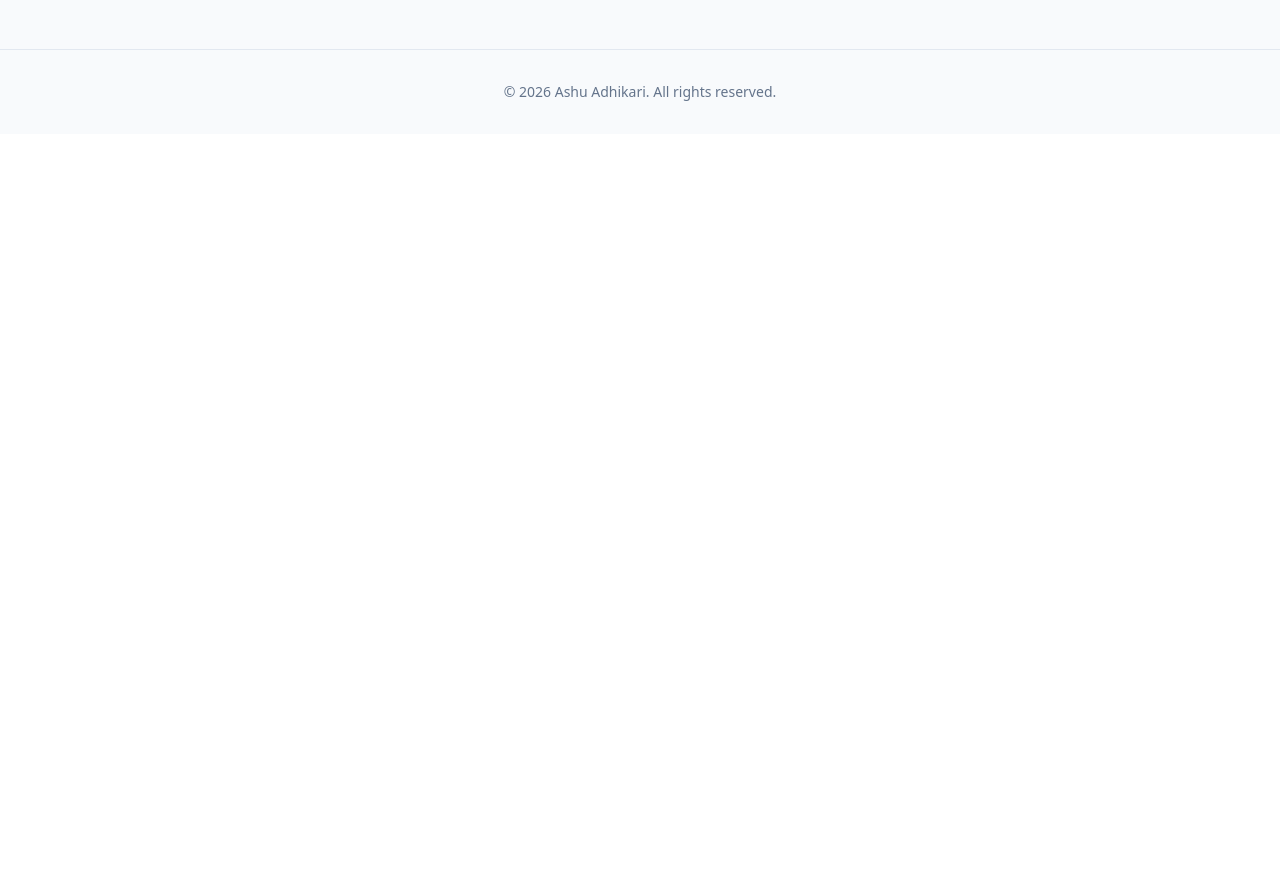
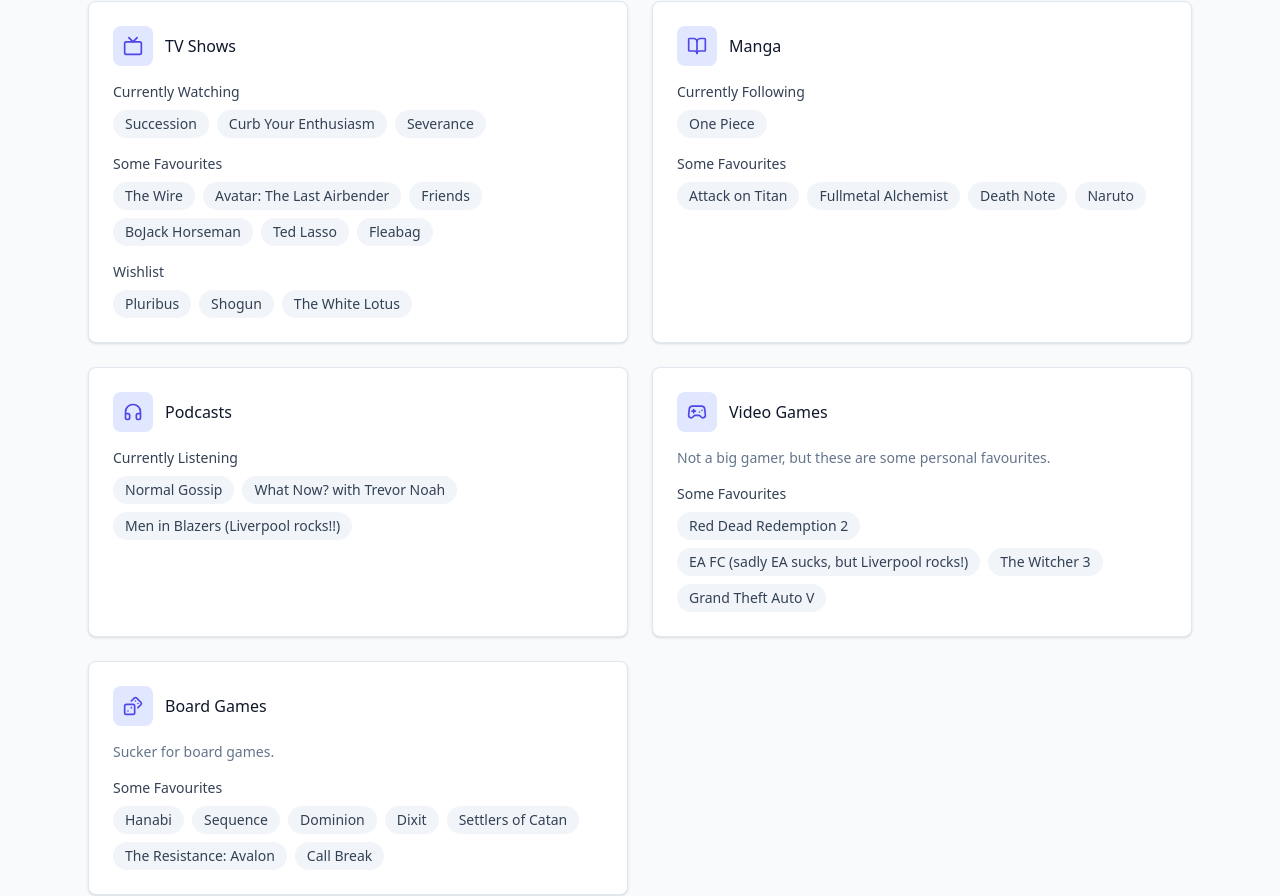
Before and after one commit to ashuadh7/ashuadh7.github.io, a React (Vite) app: page /personal-orbit in a window 1280 px wide. Shown: the part 1386-2282 px from the top of the page. Before the commit the page ends 1520 px from the top, so only its background shows below. Built offline with nearby package versions, Linux system fonts and the light colour scheme.

Commit message:
Finalize changes to Personal orbit

```diff
--- a/src/data/personalOrbit.ts
+++ b/src/data/personalOrbit.ts
@@ -254,3 +254,114 @@
 export const getBookCount = (category: 'completed' | 'reading' | 'wishlist'): number => {
   return booksData.filter(book => book.category === category).length;
 };
+
+export interface OrbitCollectionGroup {
+    id: string;
+    label: string;
+    items: string[];
+}
+
+export interface OrbitCollection {
+    id: 'podcasts' | 'tv-shows' | 'manga' | 'video-games' | 'board-games';
+    title: string;
+    note?: string;
+    groups: OrbitCollectionGroup[];
+}
+
+export const audioVisualData: OrbitCollection[] = [
+
+    {
+        id: 'tv-shows',
+        title: 'TV Shows',
+        groups: [
+            {
+                id: 'currently-watching',
+                label: 'Currently Watching',
+                items: ['Succession', 'Curb Your Enthusiasm', 'Severance']
+            },
+            {
+                id: 'favourites',
+                label: 'Some Favourites',
+                items: [
+                    'The Wire',
+                    'Avatar: The Last Airbender',
+                    'Friends',
+                    'BoJack Horseman',
+                    'Ted Lasso',
+                    'Fleabag'
+                ]
+            },
+
+            {
+                id: 'wishlist',
+                label: 'Wishlist',
+                items: ['Pluribus', 'Shogun', 'The White Lotus']
+            }
+        ]
+    },
+    {
+        id: 'manga',
+        title: 'Manga',
+        groups: [
+            {
+                id: 'currently-following',
+                label: 'Currently Following',
+                items: ['One Piece']
+            },
+            {
+                id: 'favourites',
+                label: 'Some Favourites',
+                items: ['Attack on Titan', 'Fullmetal Alchemist', 'Death Note', 'Naruto']
+            },
+
+        ]
+    },
+    {
+        id: 'podcasts',
+        title: 'Podcasts',
+        groups: [
+            {
+                id: 'currently-listening',
+                label: 'Currently Listening',
+                items: ['Normal Gossip', 'What Now? with Trevor Noah', 'Men in Blazers (Liverpool rocks!!)']
+            }
+        ]
+    },
+    {
+        id: 'video-games',
+        title: 'Video Games',
+        note: 'Not a big gamer, but these are some personal favourites.',
+        groups: [
+            {
+                id: 'favourites',
+                label: 'Some Favourites',
+                items: [
+                    'Red Dead Redemption 2',
+                    'EA FC (sadly EA sucks, but Liverpool rocks!)',
+                    'The Witcher 3',
+                    'Grand Theft Auto V'
+                ]
+            }
+        ]
+    },
+    {
+        id: 'board-games',
+        title: 'Board Games',
+        note: 'Sucker for board games.',
+        groups: [
+            {
+                id: 'favourites',
+                label: 'Some Favourites',
+                items: [
+                    'Hanabi',
+                    'Sequence',
+                    'Dominion',
+                    'Dixit',
+                    'Settlers of Catan',
+                    'The Resistance: Avalon',
+                    'Call Break'
+                ]
+            }
+        ]
+    }
+];
--- a/src/pages/PersonalOrbit.tsx
+++ b/src/pages/PersonalOrbit.tsx
@@ -1,6 +1,17 @@
-import { Code2, BookMarked, ExternalLink, Star } from "lucide-react";
+import {
+  Code2,
+  BookMarked,
+  ExternalLink,
+  Star,
+  Headphones,
+  Tv,
+  BookOpen,
+  Gamepad2,
+  Dices,
+  Radio,
+} from "lucide-react";
 import { useNavigate } from "react-router-dom";
-import { selectedWorksData, getBookCount } from "@/data/personalOrbit";
+import { selectedWorksData, getBookCount, audioVisualData } from "@/data/personalOrbit";
 import React from "react";
 import { Footer } from "@/components/Footer";
 
@@ -33,6 +44,14 @@
     route: "wishlist",
   },
 ];
+
+const mediaCategoryIcons = {
+  podcasts: Headphones,
+  "tv-shows": Tv,
+  manga: BookOpen,
+  "video-games": Gamepad2,
+  "board-games": Dices,
+} as const;
 
 export function PersonalOrbit() {
   const navigate = useNavigate();
@@ -135,6 +154,54 @@
             ))}
           </div>
         </section>
+
+        {/* Audio & Visual Section */}
+        <section className="mb-12 sm:mb-16">
+          <div className="flex items-center gap-3 mb-6">
+            <Radio className="w-6 h-6 text-accent" />
+            <h2 className="text-primary">Audio &amp; Visual</h2>
+          </div>
+          <div className="grid grid-cols-1 lg:grid-cols-2 gap-4 sm:gap-6">
+            {audioVisualData.map((collection) => {
+              const CollectionIcon = mediaCategoryIcons[collection.id];
+              return (
+                <div
+                  key={collection.id}
+                  className="bg-surface rounded-lg p-4 sm:p-6 shadow-sm border border-default"
+                >
+                  <div className="flex items-center gap-3 mb-4">
+                    <div className="w-10 h-10 bg-accent-soft rounded-lg flex items-center justify-center flex-shrink-0">
+                      <CollectionIcon className="w-5 h-5 text-accent" />
+                    </div>
+                    <h3 className="text-primary">{collection.title}</h3>
+                  </div>
+                  {collection.note && (
+                    <p className="text-muted text-sm mb-4">{collection.note}</p>
+                  )}
+                  <div className="space-y-4">
+                    {collection.groups.map((group) => (
+                      <div key={`${collection.id}-${group.id}`}>
+                        <p className="text-sm font-medium text-secondary mb-2">
+                          {group.label}
+                        </p>
+                        <div className="flex flex-wrap gap-2">
+                          {group.items.map((item) => (
+                            <span
+                              key={`${collection.id}-${group.id}-${item}`}
+                              className="px-3 py-1 bg-soft text-secondary rounded-full text-sm"
+                            >
+                              {item}
+                            </span>
+                          ))}
+                        </div>
+                      </div>
+                    ))}
+                  </div>
+                </div>
+              );
+            })}
+          </div>
+        </section>
       </div>
 
       <Footer />
```
Also changed, not shown: public/books/who-do-you-think-you-are/cover.jpg.
